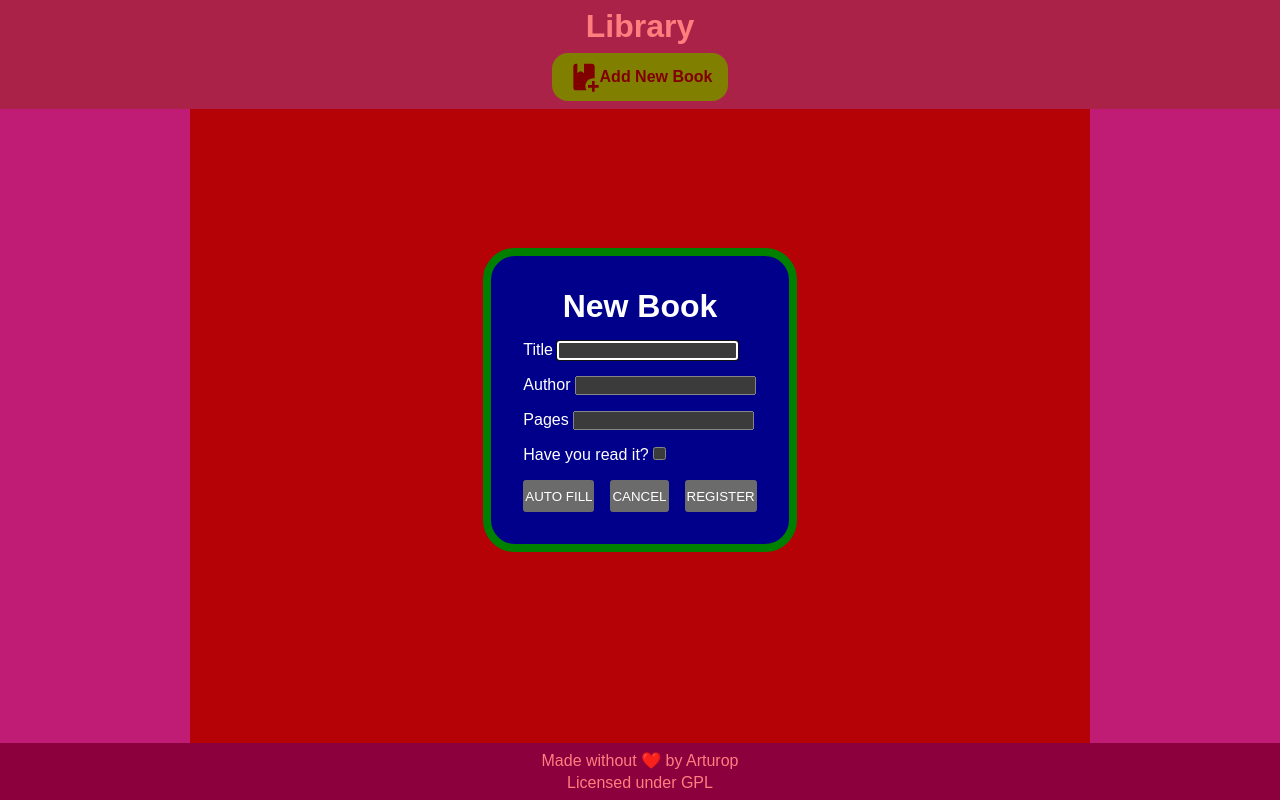
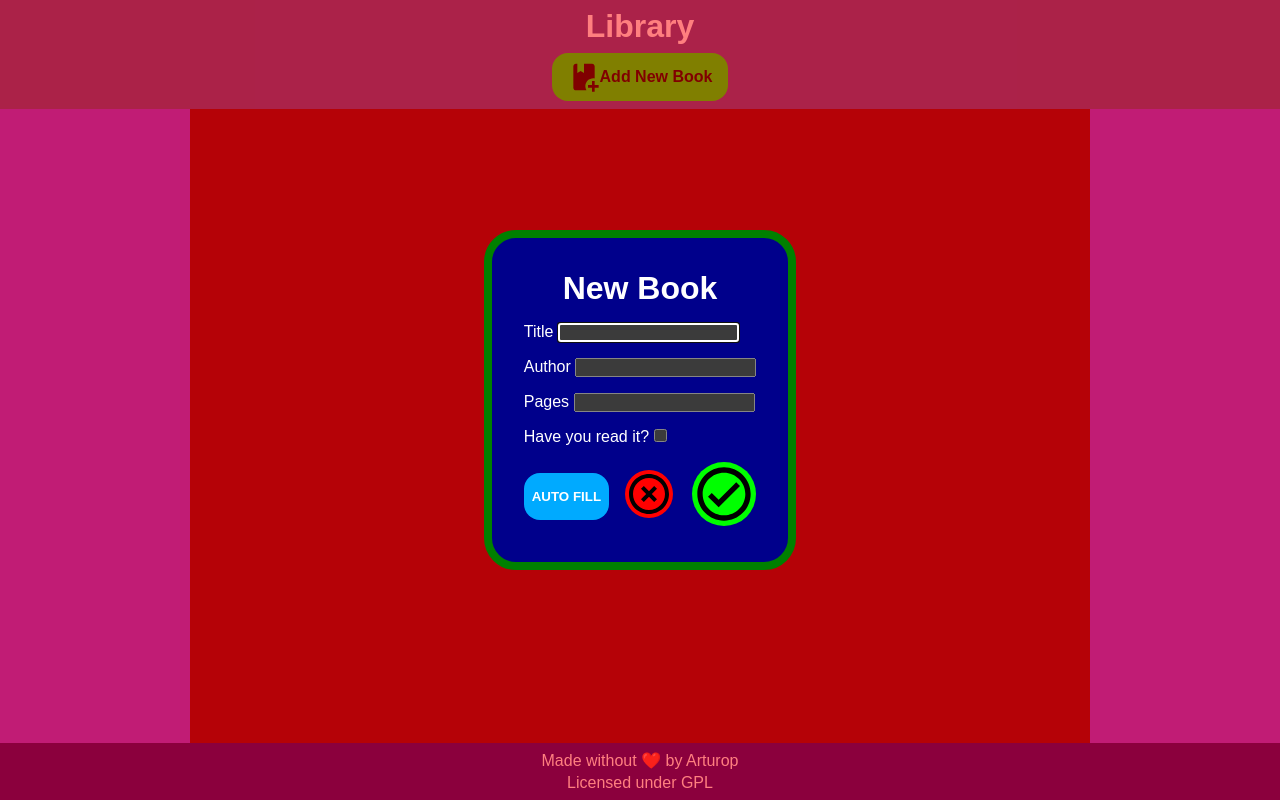
Before and after one commit to arturopstem/library, a website: page index.html in a window 1280 px wide. Both pictures are taken after a click on the button "Add New Book". Drawn offline with Linux system fonts and the light colour scheme.

Commit message:
Improve style of form buttons

```diff
--- a/index.html
+++ b/index.html
@@ -56,10 +56,10 @@
             </button>
           </li>
           <li>
-            <button class="form-button-cancel" type="button">CANCEL</button>
+            <button class="form-button-cancel" type="button"></button>
           </li>
           <li>
-            <button class="form-button-confirm" type="button">REGISTER</button>
+            <button class="form-button-confirm" type="button"></button>
           </li>
         </menu>
       </form>
--- a/style.css
+++ b/style.css
@@ -242,13 +242,57 @@ menu {
   gap: 1rem;
 }
 
+/* ___Form Buttons___ */
 .form-menu-buttons {
   display: flex;
   gap: 1rem;
+  align-items: center;
+}
+
+.form-menu-buttons li:last-of-type {
+  margin-left: auto;
 }
 
 [class|="form-button"] {
-  width: max-content;
-  height: 2rem;
+  appearance: none;
+  border: none;
   cursor: pointer;
 }
+
+.form-button-autofill {
+  --bg-color: hsl(200, 100%, 50%);
+  background-color: var(--bg-color);
+  font-weight: bold;
+  border-radius: 1rem;
+  padding: 1rem 0.5rem;
+
+  transition: all 1s;
+}
+
+.form-button-autofill:hover:not(:active) {
+  --bg-color: hsl(270, 100%, 50%);
+  box-shadow: 0.25rem 0.25rem #000;
+}
+
+.form-button-cancel {
+  background-color: hsl(0, 100%, 50%);
+  background-image: url(images/close-circle-outline.svg);
+  width: 3rem;
+  aspect-ratio: 1/1;
+  border-radius: 50%;
+  transition: all 1s;
+}
+
+.form-button-confirm {
+  background-color: hsl(120, 100%, 50%);
+  background-image: url(images/check-circle-outline.svg);
+  width: 4rem;
+  aspect-ratio: 1/1;
+  border-radius: 50%;
+  transition: all 1s;
+}
+
+:is(.form-button-confirm, .form-button-cancel):hover {
+  rotate: -360deg;
+  scale: 1.1;
+}
```
